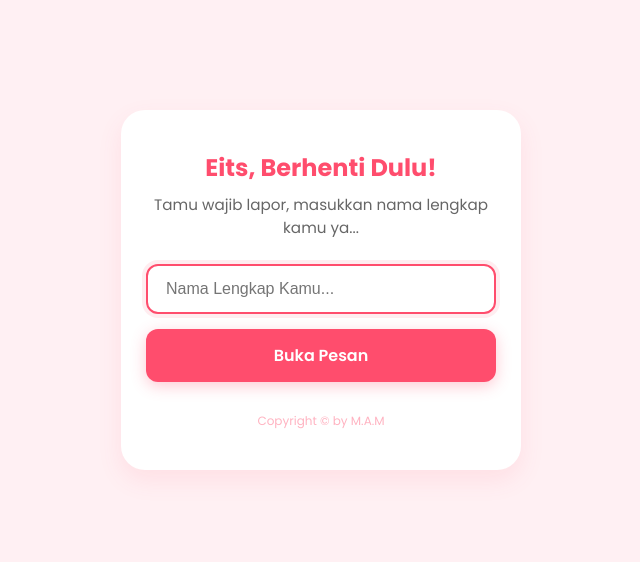
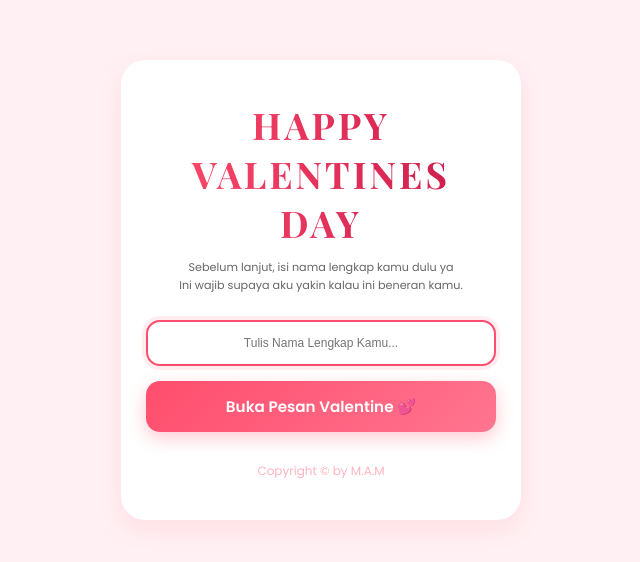
Before and after one commit to asyroful/yes-or-no, a React (Vite) app: page / in a window 1280 px wide. Shown: the part 110-672 px from the top of the page, without its empty margins (319-959 px from the left). Built offline with nearby package versions, Linux system fonts and the light colour scheme.

Commit message:
feat: adjust content

```diff
--- a/index.html
+++ b/index.html
@@ -19,6 +19,7 @@
       href="https://fonts.googleapis.com/css2?family=Poppins:wght@400;600;700&display=swap"
       rel="stylesheet"
     />
+    <link href="https://fonts.googleapis.com/css2?family=Playfair+Display:wght@600;700&family=Poppins:wght@400;600&display=swap" rel="stylesheet">
   </head>
   <body>
     <div id="root"></div>
--- a/src/App.jsx
+++ b/src/App.jsx
@@ -3,6 +3,7 @@ import { Routes, Route } from "react-router-dom";
 import "./index.css";
 import minionLoves from "./gif/minion-minion-loves.gif";
 import minionSuccess from "./gif/minions-cartoon.gif";
+import bouquet from "./gif/bouquet.png"
 import m from "./gif/m.gif";
 
 import Credential from "./components/Credential";
@@ -109,7 +110,7 @@ function App() {
       )}
 
       {currentStep === 1 && (
-        <Confess name={name} onContinue={handleContinue} gif={minionLoves} />
+        <Confess name={name} onContinue={handleContinue} img={bouquet} />
       )}
 
       {currentStep === 2 && (
--- a/src/components/Confess.jsx
+++ b/src/components/Confess.jsx
@@ -1,13 +1,19 @@
 import React from "react";
 
-function Confess({ name, onContinue, gif }) {
+function Confess({ name, onContinue, img }) {
   return (
     <div className="step-container confess-step">
       <div className="confess-content">
+        <div className="confess-top">
+          <img src={img} alt="Valentine moment" className="confess-image" />
+          <p className="confess-intro">
+            Hai, Meyta.
+            Sebenernya aku sempat bingung harus mengungkapkan ini atau nggak.
+            Entah kenapa, aku ngerasa aku suka sama kamu.
+          </p>
+        </div>
         <p>
-          Hai, Meyta.
-          <br />
-          Sebenernya aku bingung harus ungkapin apa engga. Entah kenapa, aku ngerasa aku suka sama kamu. Aku juga nggak tahu persis alasannya apa, tapi aku senang karena ada seseorang yang mau dengerin ceritaku dan mau berbagi cerita juga sama aku.
+          Aku juga nggak tahu persis alasannya apa, tapi aku senang karena ada seseorang yang mau dengerin ceritaku dan mau berbagi cerita juga sama aku.
           <br />
           <br />
           Hal kecil itu ternyata bikin aku ngerasa hidup lagi. Pelan-pelan aku jadi punya semangat buat ngejar <i>goals</i>, entah itu untuk beberapa bulan atau tahun ke depan. Kedengarannya agak kurang masuk akal ya. Karena sebelumnya aku cuma mikir, selagi hari ini aku senang, ya udah cukup.
--- a/src/components/Credential.jsx
+++ b/src/components/Credential.jsx
@@ -3,23 +3,27 @@ import React from "react";
 function Credential({ name, setName, error, onSubmit, minionLoves, isLoading }) {
   return (
     <div className="step-container credential-step">
-      <h1 className="title-text">Eits, Berhenti Dulu!</h1>
+      <h1 className="valentine-title">Happy Valentines Day</h1>
       <p className="subtitle-text">
-        Tamu wajib lapor, masukkan nama lengkap kamu ya...
+        Sebelum lanjut, isi nama lengkap kamu dulu ya
+        <br />
+        Ini wajib supaya aku yakin kalau ini beneran kamu.
       </p>
+
       <form onSubmit={onSubmit} className="name-form">
         <input
           type="text"
           className="name-input"
           value={name}
           onChange={(e) => setName(e.target.value)}
-          placeholder="Nama Lengkap Kamu..."
+          placeholder="Tulis Nama Lengkap Kamu..."
           autoFocus
           disabled={isLoading}
         />
         {error && <p className="error-text">{error}</p>}
+
         <button type="submit" className="btn btn-submit" disabled={isLoading}>
-          {isLoading ? "Loading..." : "Buka Pesan"}
+          {isLoading ? "Tunggu Sebentar..." : "Buka Pesan Valentine 💕"}
         </button>
       </form>
     </div>
--- a/src/index.css
+++ b/src/index.css
@@ -58,7 +58,7 @@ body {
 
 .btn {
   padding: 14px 20px;
-  font-size: 1rem;
+  font-size: 0.95rem;
   font-weight: 600;
   border: none;
   border-radius: 12px;
@@ -122,29 +122,17 @@ body {
 }
 
 .success-title {
-  font-size: 1.8rem;
+  font-size: 1.2rem;
   font-weight: 700;
   color: #ff4d6d;
   margin-bottom: 10px;
 }
 
 .success-subtitle {
-  font-size: 1rem;
+  font-size: 0.7rem;
   color: #666;
 }
 
-.title-text {
-  font-size: 1.5rem;
-  font-weight: 700;
-  color: #ff4d6d;
-  margin-bottom: 8px;
-}
-
-.subtitle-text {
-  font-size: 0.95rem;
-  color: #666;
-  margin-bottom: 25px;
-}
 
 .name-form {
   display: flex;
@@ -156,12 +144,17 @@ body {
 .name-input {
   width: 100%;
   padding: 14px 18px;
-  font-size: 1rem;
+  font-size: 0.75rem;
+  text-align: center; /* bikin ngetik dari tengah */
   border: 2px solid #ffe5ec;
-  border-radius: 12px;
+  border-radius: 14px;
   outline: none;
   transition: all 0.3s ease;
   background: #fff;
+}
+
+.name-input::placeholder {
+  text-align: center;
 }
 
 .name-input:focus {
@@ -192,8 +185,29 @@ body {
   text-align: left;
 }
 
+.confess-top {
+  display: flex;
+  align-items: flex-start;
+  gap: 15px;
+  margin-bottom: 15px;
+}
+
+.confess-image {
+  max-width: 120px;
+  width: 100%;
+  border-radius: 14px;
+  flex-shrink: 0;
+}
+
+.confess-intro {
+  font-size: 0.75rem;
+  line-height: 1.6;
+  color: #555;
+  margin: 0;
+}
+
 .confess-content p {
-  font-size: 0.95rem;
+  font-size: 0.75rem;
   line-height: 1.6;
   color: #555;
 }
@@ -330,3 +344,51 @@ body {
   background-color: #2c2c34;
   border-radius: 12px;
 }
+
+.valentine-title {
+  font-family: 'Playfair Display', serif;
+  font-size: 2.3rem;
+  font-weight: 700;
+  color: #ff4d6d;
+  margin-bottom: 12px;
+  letter-spacing: 3px;
+  text-transform: uppercase;
+  background: linear-gradient(90deg, #ff4d6d, #c9184a);
+  -webkit-background-clip: text;
+  -webkit-text-fill-color: transparent;
+}
+
+.subtitle-text {
+  font-size: 0.70rem;
+  color: #666;
+  margin-bottom: 25px;
+  line-height: 1.6;
+}
+
+.btn-submit {
+  background: linear-gradient(135deg, #ff4d6d, #ff758f);
+  color: white;
+  font-weight: 600;
+  border-radius: 14px;
+  box-shadow: 0 6px 18px rgba(255, 77, 109, 0.3);
+  transition: all 0.3s ease;
+}
+
+.btn-submit:hover {
+  transform: translateY(-3px);
+  box-shadow: 0 10px 25px rgba(255, 77, 109, 0.4);
+}
+
+.confess-image {
+  width: 100%;
+  max-width: 120px;
+  display: block;
+  margin: 0 auto 20px auto;
+  border-radius: 18px;
+  box-shadow: 0 8px 25px rgba(255, 77, 109, 0.2);
+  transition: transform 0.3s ease;
+}
+
+.confess-image:hover {
+  transform: scale(1.03);
+}
```
Also changed, not shown: src/gif/bouquet.png (added), 1 other file (tests, documents, lock files or other folders).
